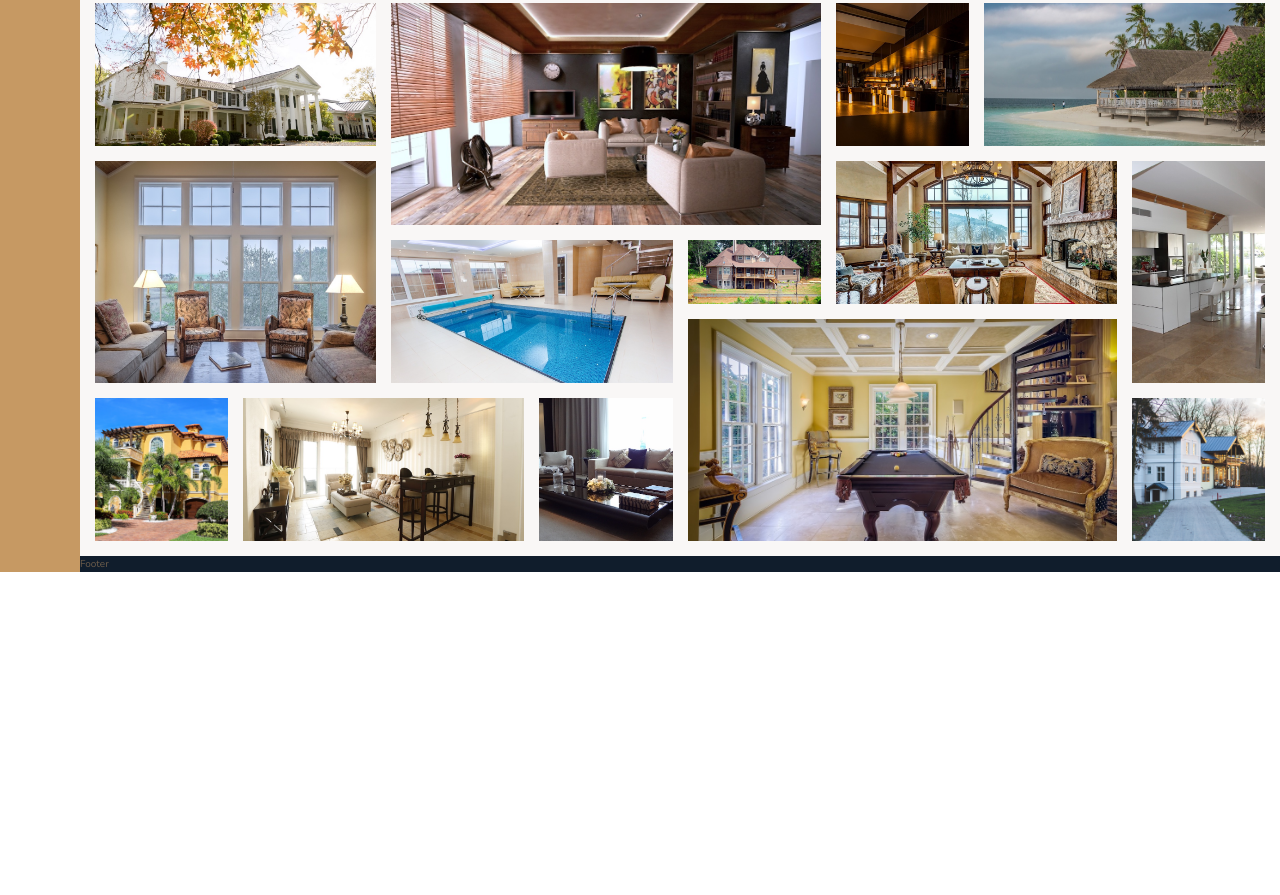
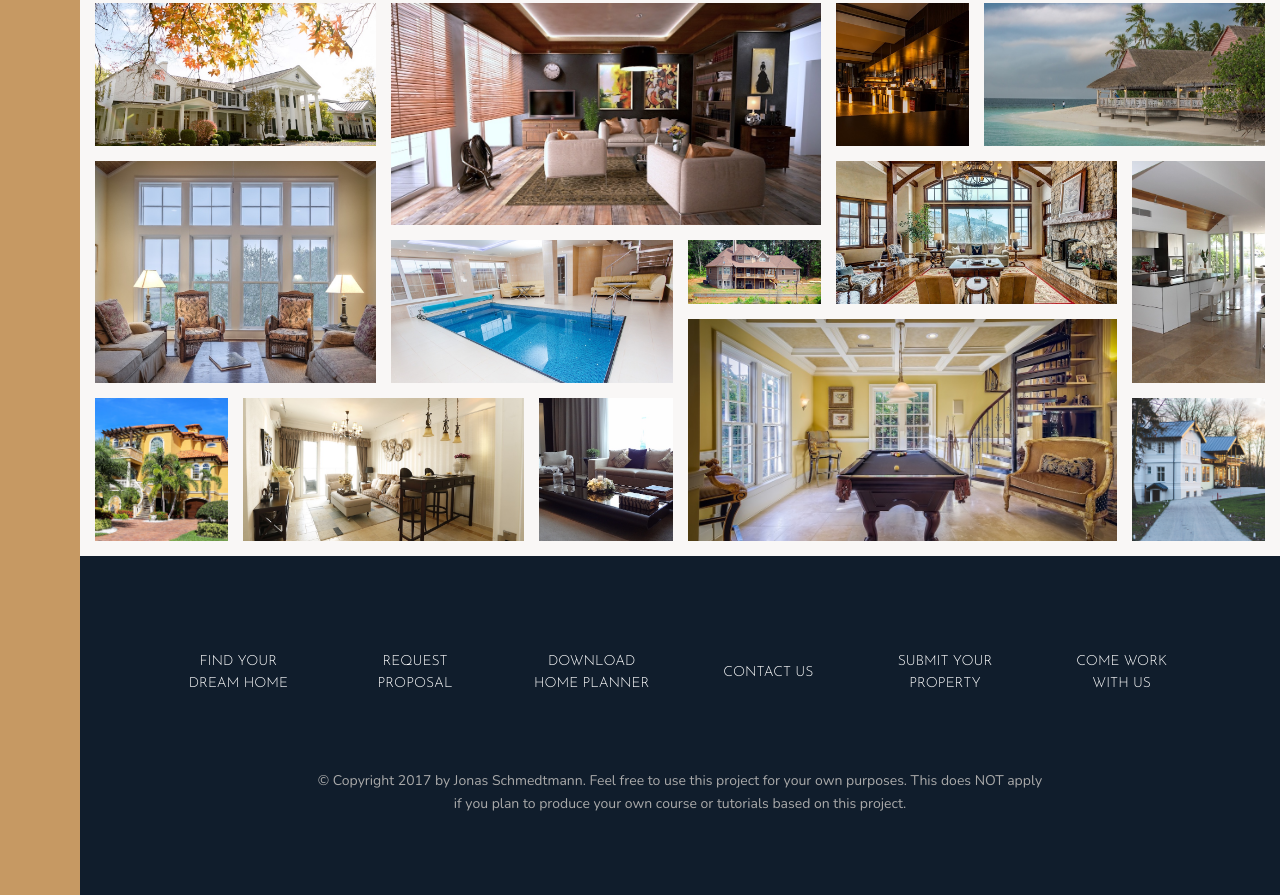
Before and after one commit to jeffreyquan/nexter, a website: page index.html in a window 1280 px wide. Shown: the part 3056-3951 px from the top of the page. Before the commit the page ends 3628 px from the top, so only its background shows below. Drawn offline with nearby package versions, Linux system fonts and the light colour scheme.

Commit message:
✅ completed footer section

```diff
--- a/index.html
+++ b/index.html
@@ -391,7 +391,31 @@
     </section>
 
     <footer class="footer">
-      Footer
+      <ul class="nav">
+        <li class="nav__item">
+          <a href="#" class="nav__link">Find your dream home</a>
+        </li>
+        <li class="nav__item">
+          <a href="#" class="nav__link">Request proposal</a>
+        </li>
+        <li class="nav__item">
+          <a href="#" class="nav__link">Download home planner</a>
+        </li>
+        <li class="nav__item">
+          <a href="#" class="nav__link">Contact us</a>
+        </li>
+        <li class="nav__item">
+          <a href="#" class="nav__link">Submit your property</a>
+        </li>
+        <li class="nav__item">
+          <a href="#" class="nav__link">Come work with us</a>
+        </li>
+      </ul>
+      <p class="copyright">
+        &copy; Copyright 2017 by Jonas Schmedtmann. Feel free to use this
+        project for your own purposes. This does NOT apply if you plan to
+        produce your own course or tutorials based on this project.
+      </p>
     </footer>
   </body>
 </html>
--- a/sass/_footer.scss
+++ b/sass/_footer.scss
@@ -1,4 +1,43 @@
 .footer {
   background-color: $color-secondary;
   grid-column: full-start / full-end;
+  padding: 8rem;
 }
+
+.nav {
+  list-style: none;
+
+  display: grid;
+  grid-template-columns: repeat(auto-fit, minmax(15rem, 1fr));
+  grid-gap: 2rem;
+  align-items: center;
+
+  &__link:link,
+  &__link:visited {
+    font-size: 1.4rem;
+    color: #fff;
+    text-decoration: none;
+    font-family: $font-display;
+    text-transform: uppercase;
+    text-align: center;
+    padding: 1.5rem;
+    display: block;
+    transition: all 0.2s;
+  }
+
+  &__link:hover,
+  &__link:active {
+    background-color: rgba(#fff, 0.05);
+    transform: translateY(-3px);
+  }
+}
+
+.copyright {
+  font-size: 1.4rem;
+  color: $color-grey-light-2;
+  margin-top: 6rem;
+  text-align: center;
+  width: 70%;
+  margin-right: auto;
+  margin-left: auto;
+}
```
Also changed, not shown: css/main.css.
